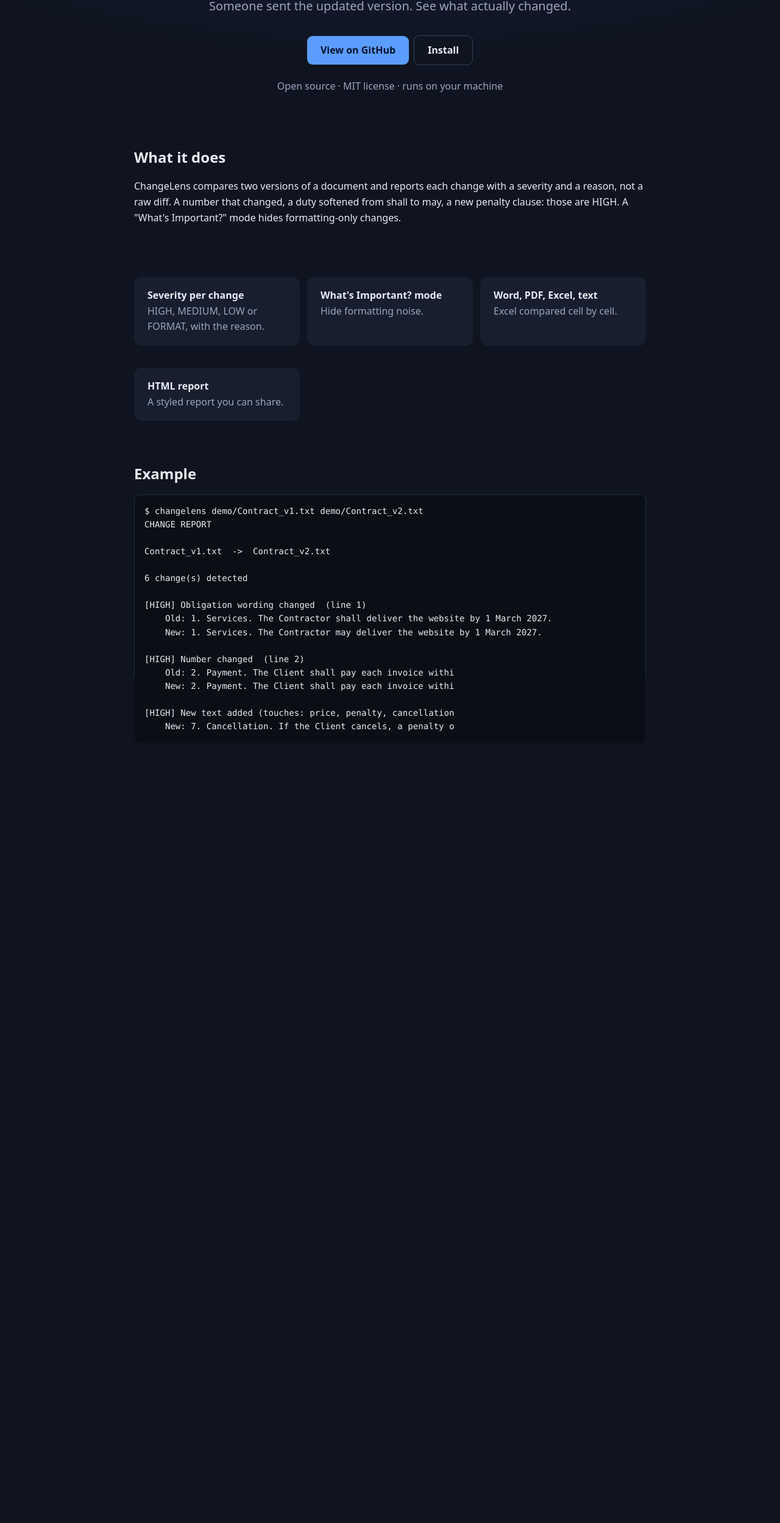
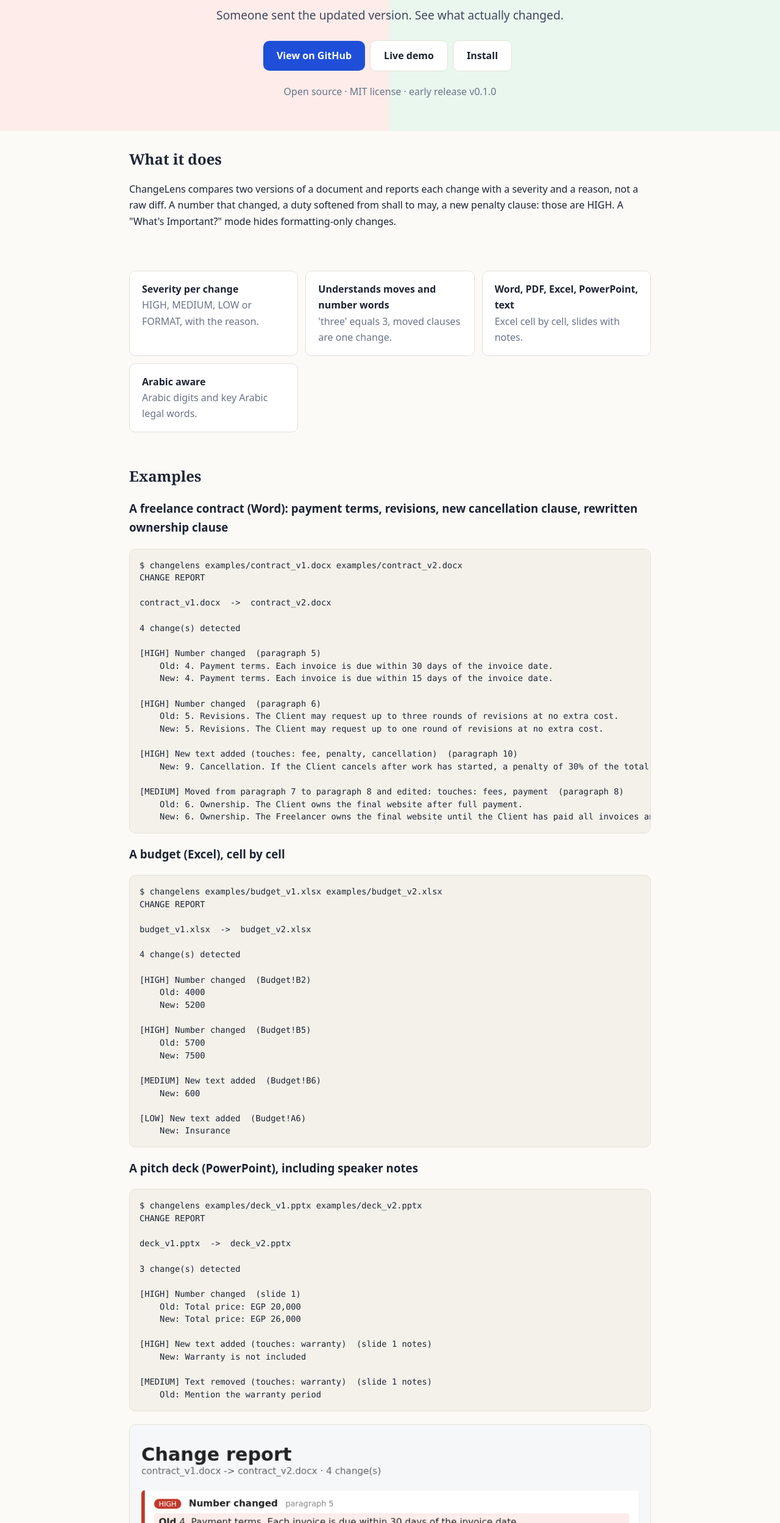
Before and after one commit to mohamed-elshamy-ai/changelens, a plain HTML site: page docs/index.html in a window 1280 px wide. Shown: the part 163-2661 px from the top of the page at 61% size. Drawn offline with Linux system fonts and the light colour scheme.

Commit message:
Add landing page (GitHub Pages)

```diff
--- a/docs/index.html
+++ b/docs/index.html
@@ -2,52 +2,107 @@
 <title>ChangeLens: Someone sent the updated version. See what actually changed.</title><meta name="description" content="Compare two versions of a contract or document and see which changes matter, with severity.">
 <meta property="og:title" content="ChangeLens"><meta property="og:description" content="Compare two versions of a contract or document and see which changes matter, with severity.">
 <style>
-:root{--bg:#0f1420;--card:#171e2e;--fg:#e8ecf4;--mut:#9aa6bd;--acc:#5b9dff;--acc2:#7ee0b5}
-*{box-sizing:border-box}body{margin:0;font:16px/1.6 system-ui,-apple-system,Segoe UI,Roboto,sans-serif;background:var(--bg);color:var(--fg)}
-.wrap{max-width:880px;margin:0 auto;padding:0 20px}
-header.hero{padding:72px 0 40px;text-align:center;background:radial-gradient(900px 300px at 50% -50px,#24407a55,transparent)}
-h1{font-size:3rem;margin:0 0 8px;letter-spacing:-1px}.tag{color:var(--mut);font-size:1.25rem;margin:0 auto 28px;max-width:640px}
-.btn{display:inline-block;padding:11px 22px;border-radius:9px;background:var(--acc);color:#04122b;font-weight:600;text-decoration:none;margin:4px}
-.btn.alt{background:transparent;color:var(--fg);border:1px solid #34405c}
-section{padding:28px 0}h2{font-size:1.5rem;margin:0 0 14px}
-.card{background:var(--card);border-radius:12px;padding:18px 22px;margin:12px 0}
-pre{background:#0a0e17;border:1px solid #232c44;border-radius:10px;padding:16px;overflow:auto;font-size:.88rem;line-height:1.5}
-code{font-family:ui-monospace,Menlo,Consolas,monospace}
-ul{padding-left:1.2rem}li{margin:6px 0}.grid{display:grid;grid-template-columns:repeat(auto-fit,minmax(240px,1fr));gap:12px}
-.mut{color:var(--mut)}.rtl{direction:rtl;text-align:right}img{max-width:100%;border-radius:10px;border:1px solid #232c44}
-footer{padding:40px 0 60px;color:var(--mut);text-align:center;font-size:.9rem}.warn{border-left:4px solid #d68910}
+*{box-sizing:border-box}html{scroll-behavior:smooth}
+body{margin:0;font:16px/1.65 var(--body);background:var(--bg);color:var(--fg)}
+.wrap{max-width:900px;margin:0 auto;padding:0 22px}
+a{color:var(--acc)}code,pre{font-family:ui-monospace,Menlo,Consolas,monospace}
+pre{background:var(--code);color:var(--codefg);border:1px solid var(--line);border-radius:var(--r);padding:16px;overflow:auto;font-size:.86rem;line-height:1.5}
+.btn{display:inline-block;padding:11px 22px;border-radius:var(--r);background:var(--acc);color:var(--accfg);font-weight:600;text-decoration:none;margin:4px 8px 4px 0}
+.btn.alt{background:transparent;color:var(--fg);border:1px solid var(--line)}
+section{padding:26px 0}h2{font-family:var(--head);font-size:1.5rem;margin:0 0 14px}
+.card{background:var(--card);border:1px solid var(--line);border-radius:var(--r);padding:16px 20px;margin:10px 0}
+.grid{display:grid;grid-template-columns:repeat(auto-fit,minmax(250px,1fr));gap:12px}.grid .card{margin:0}
+.mut{color:var(--mut)}.rtl{direction:rtl;text-align:right}
+img.shot{max-width:100%;border-radius:var(--r);border:1px solid var(--line);margin:8px 0}
+.warn{border-left:5px solid var(--warn)}
+.os{display:grid;grid-template-columns:repeat(auto-fit,minmax(260px,1fr));gap:12px}.os h3{margin:0 0 6px;font-size:1rem}.os pre{margin:6px 0}
+footer{padding:44px 0 60px;color:var(--mut);text-align:center;font-size:.9rem}
+footer img{border-radius:50%;border:2px solid var(--line);display:block;margin:0 auto 10px}
+.badge{display:inline-block;font-size:.72rem;padding:2px 9px;border-radius:99px;border:1px solid var(--line);color:var(--mut);margin-left:6px;vertical-align:middle}
+.ok{color:#2e9e5b}.no{color:#c0392b}
+
+:root{--bg:#fbfaf7;--fg:#1d2433;--mut:#6a7388;--card:#ffffff;--line:#e3e0d6;--acc:#1f4fd8;--accfg:#fff;--code:#f3f1ea;--codefg:#1d2433;--warn:#d68910;--r:10px;--body:system-ui,-apple-system,Segoe UI,sans-serif;--head:Georgia,'Times New Roman',serif}
+header.hero{padding:76px 0 36px;text-align:center;background:linear-gradient(90deg,#fdecea 0 50%,#e9f7ef 50% 100%)}
+h1{font-family:Georgia,serif;font-size:3.4rem;margin:0 0 6px;letter-spacing:-1px}.tag{font-size:1.2rem;color:#40485c;max-width:620px;margin:0 auto 22px}
+header.hero .btn.alt{background:#fff}
 </style></head><body>
 <header class="hero"><div class="wrap"><h1>ChangeLens</h1><p class="tag">Someone sent the updated version. See what actually changed.</p>
-<a class="btn" href="https://github.com/mohamed-elshamy-ai/changelens">View on GitHub</a><a class="btn alt" href="#install">Install</a>
-<p class="mut" style="margin-top:18px">Open source &middot; MIT license &middot; runs on your machine</p></div></header>
+<a class="btn" href="https://github.com/mohamed-elshamy-ai/changelens">View on GitHub</a><a class="btn alt" href="demo.html">Live demo</a><a class="btn alt" href="#install">Install</a>
+<p class="mut" style="margin-top:16px">Open source &middot; MIT license &middot; early release v0.1.0</p></div></header>
 <main class="wrap">
 <section><h2>What it does</h2><p>ChangeLens compares two versions of a document and reports each change with a severity and a reason, not a raw diff. A number that changed, a duty softened from shall to may, a new penalty clause: those are HIGH. A &quot;What&#x27;s Important?&quot; mode hides formatting-only changes.</p></section>
-<section><div class="grid"><div class="card"><b>Severity per change</b><div class="mut">HIGH, MEDIUM, LOW or FORMAT, with the reason.</div></div><div class="card"><b>What&#x27;s Important? mode</b><div class="mut">Hide formatting noise.</div></div><div class="card"><b>Word, PDF, Excel, text</b><div class="mut">Excel compared cell by cell.</div></div><div class="card"><b>HTML report</b><div class="mut">A styled report you can share.</div></div></div></section>
-<section><h2>Example</h2><pre><code>$ changelens demo/Contract_v1.txt demo/Contract_v2.txt
+<section><div class="grid"><div class="card"><b>Severity per change</b><div class="mut">HIGH, MEDIUM, LOW or FORMAT, with the reason.</div></div><div class="card"><b>Understands moves and number words</b><div class="mut">&#x27;three&#x27; equals 3, moved clauses are one change.</div></div><div class="card"><b>Word, PDF, Excel, PowerPoint, text</b><div class="mut">Excel cell by cell, slides with notes.</div></div><div class="card"><b>Arabic aware</b><div class="mut">Arabic digits and key Arabic legal words.</div></div></div></section>
+<section><h2>Examples</h2><h3>A freelance contract (Word): payment terms, revisions, new cancellation clause, rewritten ownership clause</h3><pre><code>$ changelens examples/contract_v1.docx examples/contract_v2.docx
 CHANGE REPORT
 
-Contract_v1.txt  -&gt;  Contract_v2.txt
+contract_v1.docx  -&gt;  contract_v2.docx
 
-6 change(s) detected
+4 change(s) detected
 
-[HIGH] Obligation wording changed  (line 1)
-    Old: 1. Services. The Contractor shall deliver the website by 1 March 2027.
-    New: 1. Services. The Contractor may deliver the website by 1 March 2027.
+[HIGH] Number changed  (paragraph 5)
+    Old: 4. Payment terms. Each invoice is due within 30 days of the invoice date.
+    New: 4. Payment terms. Each invoice is due within 15 days of the invoice date.
 
-[HIGH] Number changed  (line 2)
-    Old: 2. Payment. The Client shall pay each invoice within 30 days.
-    New: 2. Payment. The Client shall pay each invoice within 15 days.
+[HIGH] Number changed  (paragraph 6)
+    Old: 5. Revisions. The Client may request up to three rounds of revisions at no extra cost.
+    New: 5. Revisions. The Client may request up to one round of revisions at no extra cost.
 
-[HIGH] New text added (touches: price, penalty, cancellation)  (line 7)
-    New: 7. Cancellation. If the Client cancels, a penalty of 20% of the contract price applies.</code></pre></section>
-<section><img src="report.png" alt="ChangeLens output"></section>
-<section id="install"><h2>Install</h2><pre><code>git clone https://github.com/mohamed-elshamy-ai/changelens
-cd changelens
-pip install -e .
-changelens old.docx new.docx --important --html report.html</code></pre></section>
+[HIGH] New text added (touches: fee, penalty, cancellation)  (paragraph 10)
+    New: 9. Cancellation. If the Client cancels after work has started, a penalty of 30% of the total fee applies.
+
+[MEDIUM] Moved from paragraph 7 to paragraph 8 and edited: touches: fees, payment  (paragraph 8)
+    Old: 6. Ownership. The Client owns the final website after full payment.
+    New: 6. Ownership. The Freelancer owns the final website until the Client has paid all invoices and any late fees.</code></pre><h3>A budget (Excel), cell by cell</h3><pre><code>$ changelens examples/budget_v1.xlsx examples/budget_v2.xlsx
+CHANGE REPORT
+
+budget_v1.xlsx  -&gt;  budget_v2.xlsx
+
+4 change(s) detected
+
+[HIGH] Number changed  (Budget!B2)
+    Old: 4000
+    New: 5200
+
+[HIGH] Number changed  (Budget!B5)
+    Old: 5700
+    New: 7500
+
+[MEDIUM] New text added  (Budget!B6)
+    New: 600
+
+[LOW] New text added  (Budget!A6)
+    New: Insurance</code></pre><h3>A pitch deck (PowerPoint), including speaker notes</h3><pre><code>$ changelens examples/deck_v1.pptx examples/deck_v2.pptx
+CHANGE REPORT
+
+deck_v1.pptx  -&gt;  deck_v2.pptx
+
+3 change(s) detected
+
+[HIGH] Number changed  (slide 1)
+    Old: Total price: EGP 20,000
+    New: Total price: EGP 26,000
+
+[HIGH] New text added (touches: warranty)  (slide 1 notes)
+    New: Warranty is not included
+
+[MEDIUM] Text removed (touches: warranty)  (slide 1 notes)
+    Old: Mention the warranty period</code></pre><img class="shot" src="contract-report.png" alt="ChangeLens example output"><img class="shot" src="deck-report.png" alt="ChangeLens example output"></section>
+<section><h2>Use it on this page</h2><div class="card"><a class="btn" href="demo.html">Open the live demo</a><div class="mut">Runs in your browser (Python via Pyodide). Works on phones too. Plain text only; documents need the command-line tool.</div></div></section>
+<section id="install"><h2>Install</h2><div class="os">
+<div class="card"><h3>Windows</h3><div class="mut">Install Python 3.9+ from python.org (tick "Add python.exe to PATH"), then in PowerShell:</div>
+<pre><code>py -m pip install git+https://github.com/mohamed-elshamy-ai/changelens
+changelens old.docx new.docx --important --html report.html</code></pre><div><span class="mut"><b>Untested.</b></span> Should work. Only tested on Linux.</div></div>
+<div class="card"><h3>macOS</h3><div class="mut">Python 3.9+ (<code>brew install python</code> or python.org), then in Terminal:</div>
+<pre><code>python3 -m pip install git+https://github.com/mohamed-elshamy-ai/changelens
+changelens old.docx new.docx --important --html report.html</code></pre><div><span class="mut"><b>Untested.</b></span> Should work. Only tested on Linux.</div></div>
+<div class="card"><h3>Linux</h3><div class="mut">Python 3.9+ is usually installed. In a terminal:</div>
+<pre><code>python3 -m pip install --user git+https://github.com/mohamed-elshamy-ai/changelens
+changelens old.docx new.docx --important --html report.html</code></pre><div><span class="ok"><b>Tested.</b></span> Tested on Linux (Python 3.10).</div></div>
+<div class="card"><h3>Android</h3><div><span class="ok"><b>Tested.</b></span> Use the live demo in your phone browser (paste two texts). The command-line version on Termux is untested.</div></div>
+</div></section>
 <section><h2>How it works</h2><ol><li>Extract the text of both files.</li><li>Match each block with its most similar block in the other version (Excel by cell address).</li><li>Judge each difference: numbers, obligation words, negations, key legal and money words.</li><li>Report in the terminal, JSON or HTML.</li></ol>
 <div class="card rtl"><b>الشرح بالعربي</b><p>بتاخد نسختين من نفس الملف وبتطلعلك التغييرات الفعلية بدرجة خطورة. لو رقم اتغير أو كلمة التزام اتخففت (shall بقت may) أو اتضاف بند فيه غرامة أو إلغاء بيتصنف HIGH. تغيير الحروف أو التنسيق بس بيتصنف FORMAT ويختفي في وضع --important. بقواعد واضحة من غير AI.</p></div></section>
-<section><h2>Limits</h2><div class="card warn"><ul><li>Severity is a rule-based guess, not legal advice. Read the HIGH items yourself.</li><li>No OCR for scanned documents and no PowerPoint yet.</li><li>Moved paragraphs show up as one removed and one added block.</li><li>No desktop window yet.</li></ul></div></section>
+<section><h2>Honest limits</h2><div class="card warn"><ul><li>Severity is a rule-based guess, not legal advice. Read the HIGH items yourself.</li><li>Moved clauses are detected when the text is nearly identical or the clause label matches. A moved and heavily rewritten paragraph with no label can still show as removed plus added.</li><li>No OCR for scanned documents. PowerPoint compares text, tables and notes, not images or charts.</li><li>The live demo is plain text only. No desktop window yet.</li></ul></div></section>
 </main>
-<footer><img src="author.jpg" alt="Mohamed Elshamy" width="64" height="64" style="border-radius:50%;border:2px solid #34405c;display:block;margin:0 auto 10px"> Built by <a style="color:var(--acc)" href="https://github.com/mohamed-elshamy-ai">Mohamed Elshamy</a>. Early release (v0.1.0). Issues and pull requests are welcome on <a style="color:var(--acc)" href="https://github.com/mohamed-elshamy-ai/changelens">GitHub</a>.</footer>
+<footer><img src="author.jpg" alt="Mohamed Elshamy" width="64" height="64">Built by <a href="https://github.com/mohamed-elshamy-ai">Mohamed Elshamy</a>. Issues and pull requests are welcome on <a href="https://github.com/mohamed-elshamy-ai/changelens">GitHub</a>.</footer>
 </body></html>
```
Also changed, not shown: docs/demo.html (added, +60 -0 lines), docs/budget-report.png (added), docs/contract-report.png (added), docs/deck-report.png (added), docs/demo-screenshot.png (added), 7 other files.
